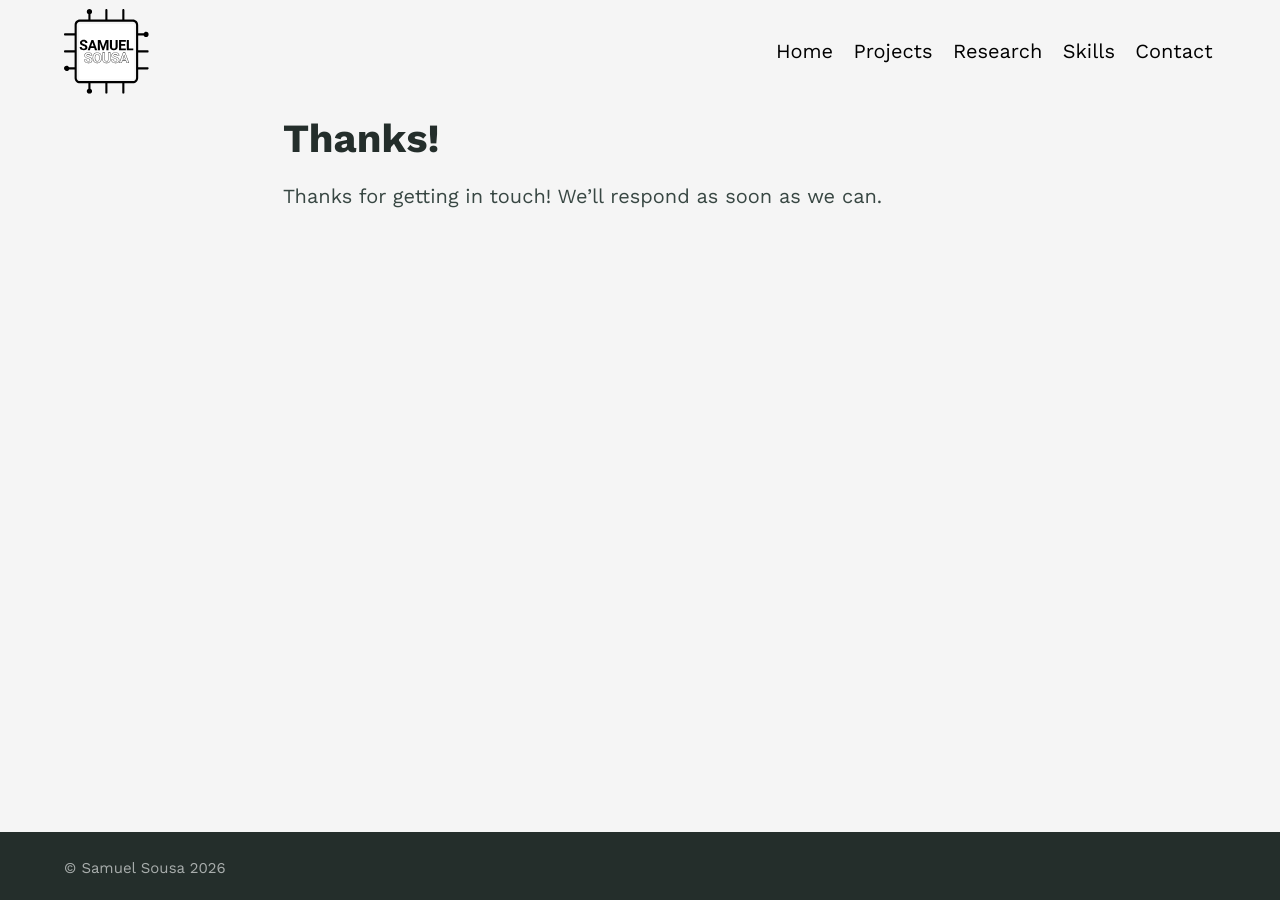
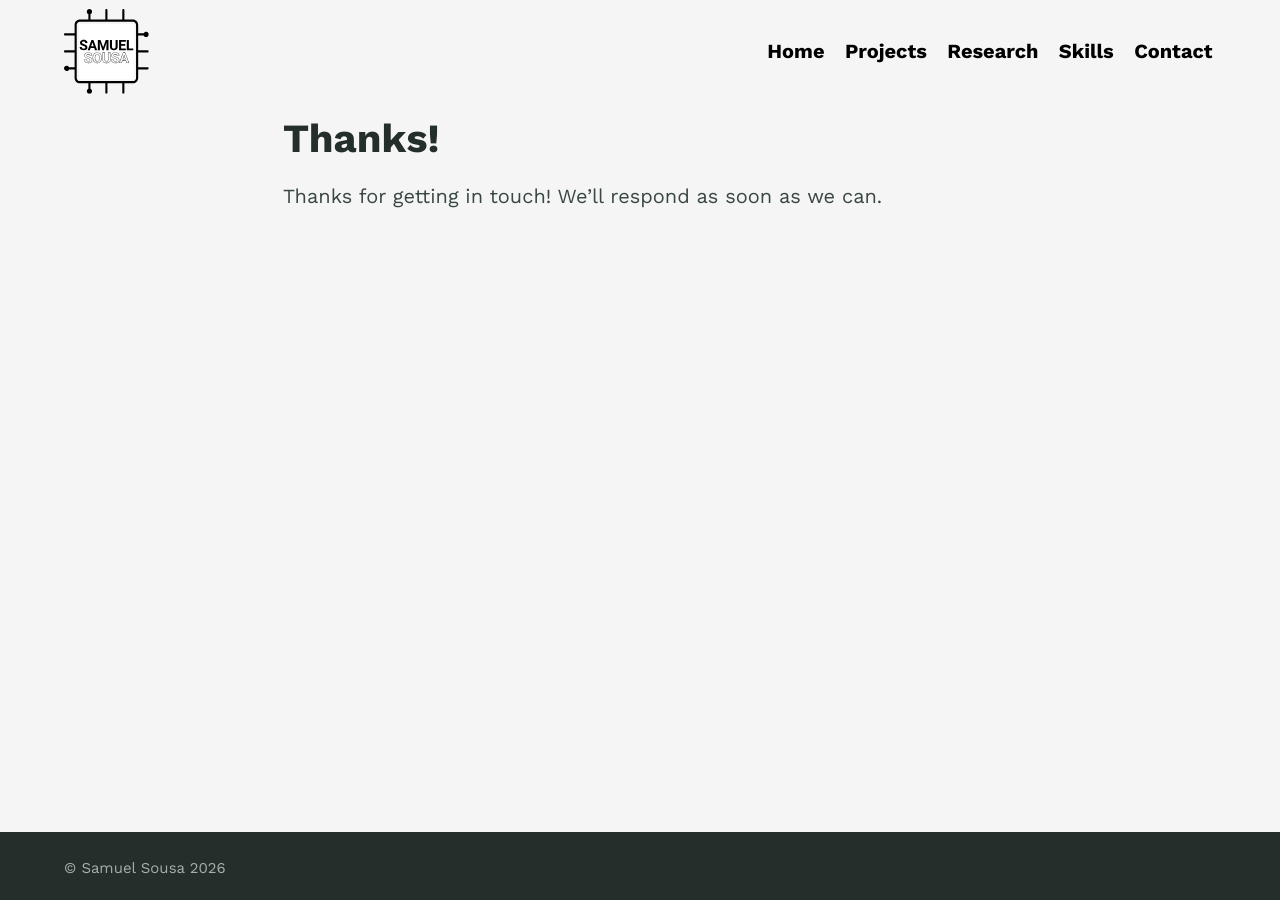
Before and after one commit to samuel-sousa/samuel-sousa, a Jekyll site: the page built from thanks.md, in a window 1280 px wide. Built offline with Jekyll 4.4.1, drawn with Linux system fonts in a browser that asks for light colours.

Commit message:
Make header navigation links bold

```diff
--- a/_sass/_theme.scss
+++ b/_sass/_theme.scss
@@ -41,6 +41,9 @@ body {
   align-items: flex-end;
   justify-content: flex-end;
   overflow: hidden;
+  a {
+    font-weight: map-get($bodytype, bold);
+  }
 }
 
 .feature {
```
